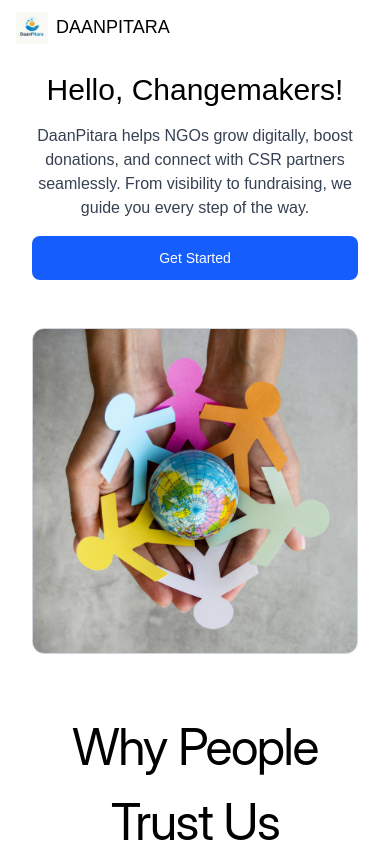
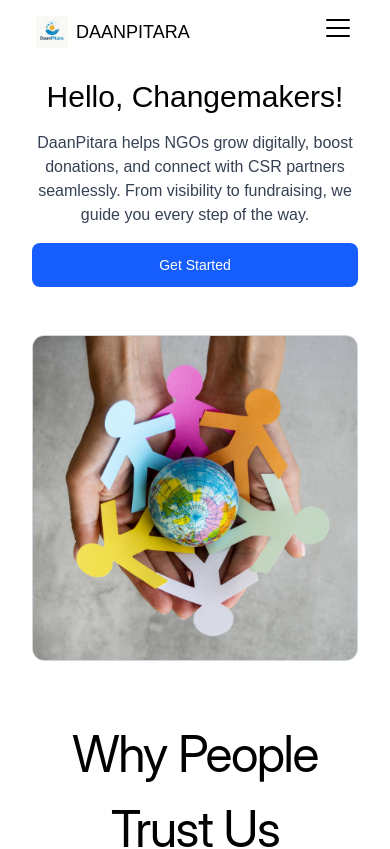
Before and after one commit to zealmediapremium/daanpitara.github.io, a React (Vite) app: page / in a window 390 px wide. Shown: the top 849 px of the page. Built offline with nearby package versions, Linux system fonts and the light colour scheme.

Commit message:
navbar responsive

```diff
--- a/src/components/Navbar/index.tsx
+++ b/src/components/Navbar/index.tsx
@@ -1,35 +1,94 @@
+import { useState } from "react";
 import { Link } from "react-router-dom";
+import { ListIcon, XIcon } from "@phosphor-icons/react";
+import { motion, AnimatePresence } from "framer-motion";
+
 import HighlightButton from "@/assets/Buttons/highlightButton";
-
 import Logo from "@/assets/daanpitara.jpg";
 
 export default function Navbar() {
+  const [isOpen, setIsOpen] = useState(false);
+
+  // Drop-down animation from top
+  const menuVariants = {
+    hidden: { opacity: 0, y: -50 },
+    visible: { opacity: 1, y: 0 },
+    exit: { opacity: 0, y: -50 },
+  };
+
   return (
-    <nav className="bg-white py-3 flex items-center justify-between">
+    <nav className="bg-white py-3 px-5 flex items-center justify-between relative z-50">
       {/* Left: Logo */}
-      <div className="text-lg font-bold ">
-        <Link to="/">
-        <img
-          src={Logo}
-          alt="DaanPitara Logo"
-          className="h-8 inline-block mr-2"
-        />
-        DAANPITARA
+      <div className="text-lg font-bold flex items-center">
+        <Link to="/" className="flex items-center">
+          <img src={Logo} alt="DaanPitara Logo" className="h-8 inline-block mr-2" />
+          DAANPITARA
         </Link>
       </div>
 
-      {/* Middle: Routes */}
-      <div className="hidden md:flex space-x-8 text-txt-black font-bold  ">
+      {/* Desktop Links */}
+      <div className="hidden md:flex space-x-8 text-txt-black font-bold">
         <Link to="/">Home</Link>
-        <Link to="/fund-form">Fundraiser form</Link>
+        <Link to="/fund-form">Fundraiser Form</Link>
         <Link to="/faqs">FAQ's</Link>
         <Link to="/blogs">Blogs</Link>
       </div>
 
-      {/* Right: Sign Up */}
-      <div className="hidden  md:flex">
-      <HighlightButton to="/signup" text="Sign Up" />
+      {/* Desktop Sign Up */}
+      <div className="hidden md:flex">
+        <HighlightButton to="/signup" text="Sign Up" />
       </div>
+
+      {/* Mobile Hamburger */}
+      <div className="md:hidden">
+        <button onClick={() => setIsOpen(!isOpen)}>
+          {isOpen ? <XIcon size={32} /> : <ListIcon size={32} />}
+        </button>
+      </div>
+
+      {/* Mobile Menu */}
+      <AnimatePresence>
+        {isOpen && (
+          <motion.div
+            initial="hidden"
+            animate="visible"
+            exit="exit"
+            variants={menuVariants}
+            transition={{ type: "spring", stiffness: 300, damping: 25 }}
+            className="absolute top-full left-0 w-full bg-white shadow-lg flex flex-col p-5 md:hidden"
+          >
+            <Link
+              to="/"
+              className="py-2 font-bold"
+              onClick={() => setIsOpen(false)}
+            >
+              Home
+            </Link>
+            <Link
+              to="/fund-form"
+              className="py-2 font-bold"
+              onClick={() => setIsOpen(false)}
+            >
+              Fundraiser Form
+            </Link>
+            <Link
+              to="/faqs"
+              className="py-2 font-bold"
+              onClick={() => setIsOpen(false)}
+            >
+              FAQ's
+            </Link>
+            <Link
+              to="/blogs"
+              className="py-2 font-bold"
+              onClick={() => setIsOpen(false)}
+            >
+              Blogs
+            </Link>
+            <HighlightButton to="/signup" text="Sign Up" />
+          </motion.div>
+        )}
+      </AnimatePresence>
     </nav>
   );
 }
```
